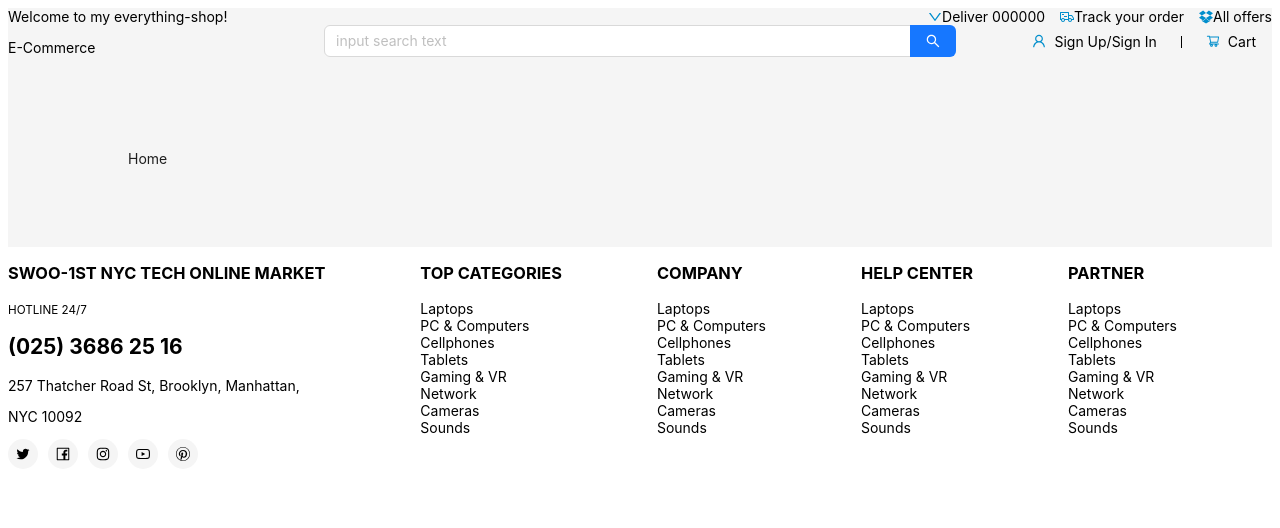
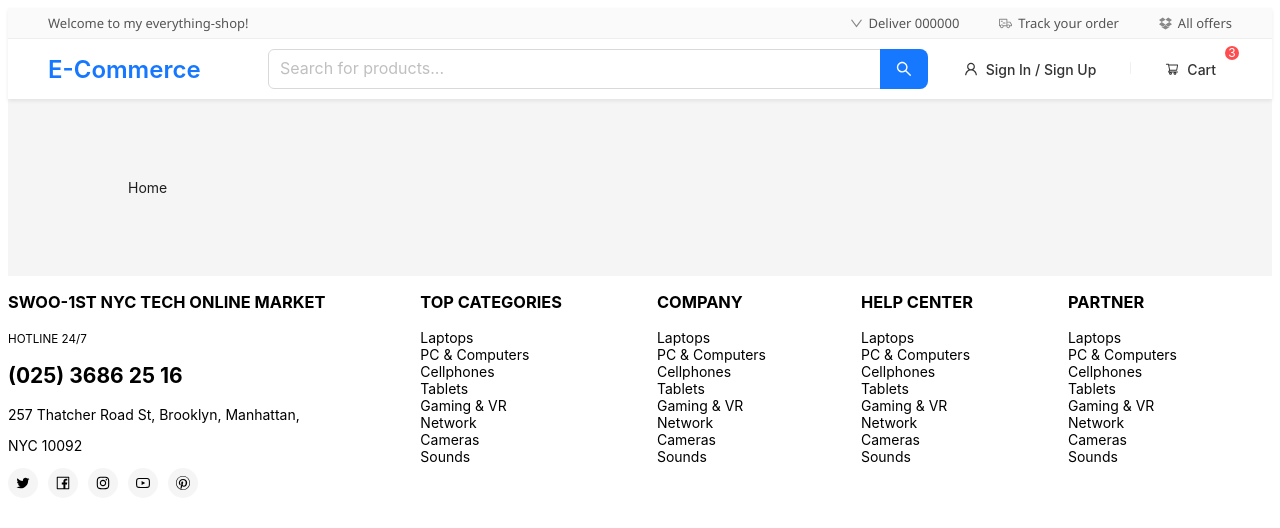
Before and after one commit to raisfordiner/the-everything-shop, a React app in the folder frontend/: page / in a window 1280 px wide. Shown: the top 528 px of the page. Built offline with nearby package versions, Linux system fonts and the light colour scheme; the HTML template or start-up script is replaced by a standard one.

Commit message:
modified header

```diff
--- a/frontend/src/components/Header/Header.css
+++ b/frontend/src/components/Header/Header.css
@@ -1,19 +1,87 @@
+.header {
+    width: 100%;
+    background-color: #fff;
+    box-shadow: 0 2px 4px rgba(0, 0, 0, 0.08);
+    font-family: 'Segoe UI', sans-serif;
+}
+
 .header__upper {
     display: flex;
     justify-content: space-between;
-    background-color: whitesmoke;
+    align-items: center;
+    background-color: #fafafa;
+    padding: 6px 40px;
+    font-size: 13px;
+    color: #555;
+    border-bottom: 1px solid #eee;
 }
 
-.upper__right {
-    display: flex;
-    gap: 15px;
+.header__upper .icon {
+    margin-right: 6px;
+    color: #888;
 }
 
-.last-col {
-    position: absolute;
-    right: 0;
+.header__upper .upper__right span {
+    margin-left: 20px;
+    cursor: pointer;
+    transition: color 0.2s;
 }
 
-.icon {
-    color: #008ecc;
+.header__upper .upper__right span:hover {
+    color: #1677ff;
 }
+
+.header__lower {
+    padding: 10px 40px;
+}
+
+.brand {
+    font-size: 24px;
+    font-weight: 600;
+    color: #1677ff;
+    text-decoration: none;
+}
+
+.brand:hover {
+    color: #0958d9;
+}
+
+.search-col {
+    padding: 0 20px;
+}
+
+.action-col {
+    text-align: right;
+}
+
+.actions {
+    display: flex;
+    align-items: center;
+    justify-content: flex-end;
+    gap: 10px;
+}
+
+.header-btn {
+    color: #333;
+    font-weight: 500;
+}
+
+.header-btn:hover {
+    color: #1677ff;
+}
+
+@media (max-width: 768px) {
+    .header__upper {
+        flex-direction: column;
+        text-align: center;
+        gap: 4px;
+    }
+
+    .search-col {
+        padding: 10px 0;
+    }
+
+    .brand {
+        font-size: 20px;
+    }
+}
--- a/frontend/src/components/Header/Header.jsx
+++ b/frontend/src/components/Header/Header.jsx
@@ -1,53 +1,87 @@
-import './Header.css'
-import { SearchOutlined, UserOutlined, ShoppingCartOutlined, DownOutlined, TruckOutlined, DropboxOutlined } from '@ant-design/icons'
-import { Input, Flex, Button, Divider, Grid, Row, Col } from 'antd'
-import { Link } from 'react-router-dom'
+import './Header.css';
+import {
+    SearchOutlined,
+    UserOutlined,
+    ShoppingCartOutlined,
+    DownOutlined,
+    TruckOutlined,
+    DropboxOutlined,
+} from '@ant-design/icons';
+import { Input, Button, Divider, Row, Col, Badge } from 'antd';
+import { Link } from 'react-router-dom';
+
 const { Search } = Input;
 
 const Header = () => {
     return (
-        <div className='header'>
+        <header className="header">
             <div className="header__upper">
                 <div className="upper__left">
                     <span>Welcome to my everything-shop!</span>
                 </div>
-                <div className='upper__right'>
+                <div className="upper__right">
                     <span>
-                        <DownOutlined className='icon' />
+                        <DownOutlined className="icon" />
                         Deliver 000000
                     </span>
                     <span>
-                        <TruckOutlined className='icon'/>
+                        <TruckOutlined className="icon" />
                         Track your order
                     </span>
                     <span>
-                        <DropboxOutlined className='icon'/>
+                        <DropboxOutlined className="icon" />
                         All offers
                     </span>
                 </div>
             </div>
-            <Row className="header__lower">
-                <Col span={6}>
-                    <p>E-Commerce</p>
+
+            <div className="header__lower">
+                <Row align="middle" justify="space-between">
+                    <Col flex="200px">
+                        <Link to="/" className="brand">
+                            E-Commerce
+                        </Link>
                     </Col>
-                <Col span={12}>
-                    <Search placeholder="input search text" enterButton />
+
+                    <Col flex="auto" className="search-col">
+                        <Search
+                            placeholder="Search for products..."
+                            enterButton={<SearchOutlined />}
+                            size="large"
+                            allowClear
+                        />
                     </Col>
-                <Col span={6}>
-                    <div className="last-col">
-                        <Link>
-                            <Button icon={<UserOutlined className='icon'/>} type='link' variant='link' style={{ color: 'black' }}>
-                                Sign Up/Sign In
+
+                    <Col flex="250px" className="action-col">
+                        <div className="actions">
+                        <Link to="/login">
+                            <Button
+                                icon={<UserOutlined />}
+                                type="text"
+                                className="header-btn"
+                            >
+                                Sign In / Sign Up
                             </Button>
                         </Link>
-                        <Divider type='vertical' size='large' style={{borderColor: 'black'}}/>
-                        <Link>
-                            <Button icon={<ShoppingCartOutlined className='icon'/>} type='link' variant='link' style={{ color: 'black' }}>Cart</Button>
+
+                        <Divider type="vertical" />
+
+                        <Link to="/cart">
+                            <Badge count={3} size="small">
+                            <Button
+                                icon={<ShoppingCartOutlined />}
+                                type="text"
+                                className="header-btn"
+                            >
+                                Cart
+                            </Button>
+                            </Badge>
                         </Link>
                         </div>
                     </Col>
                 </Row>
             </div>
+        </header>
     );
 }
 
```
Lines whose indentation alone changed are shown as unchanged.
